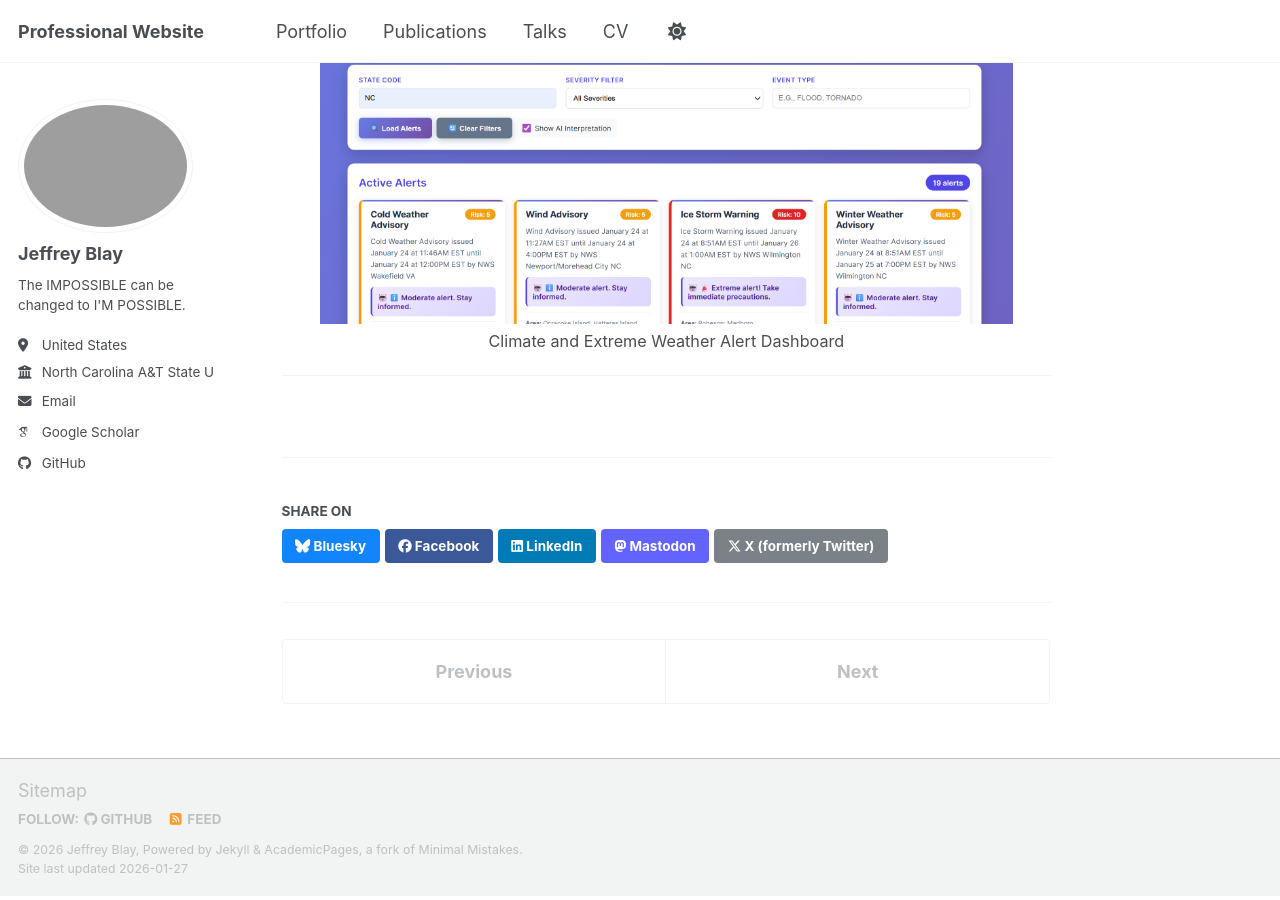
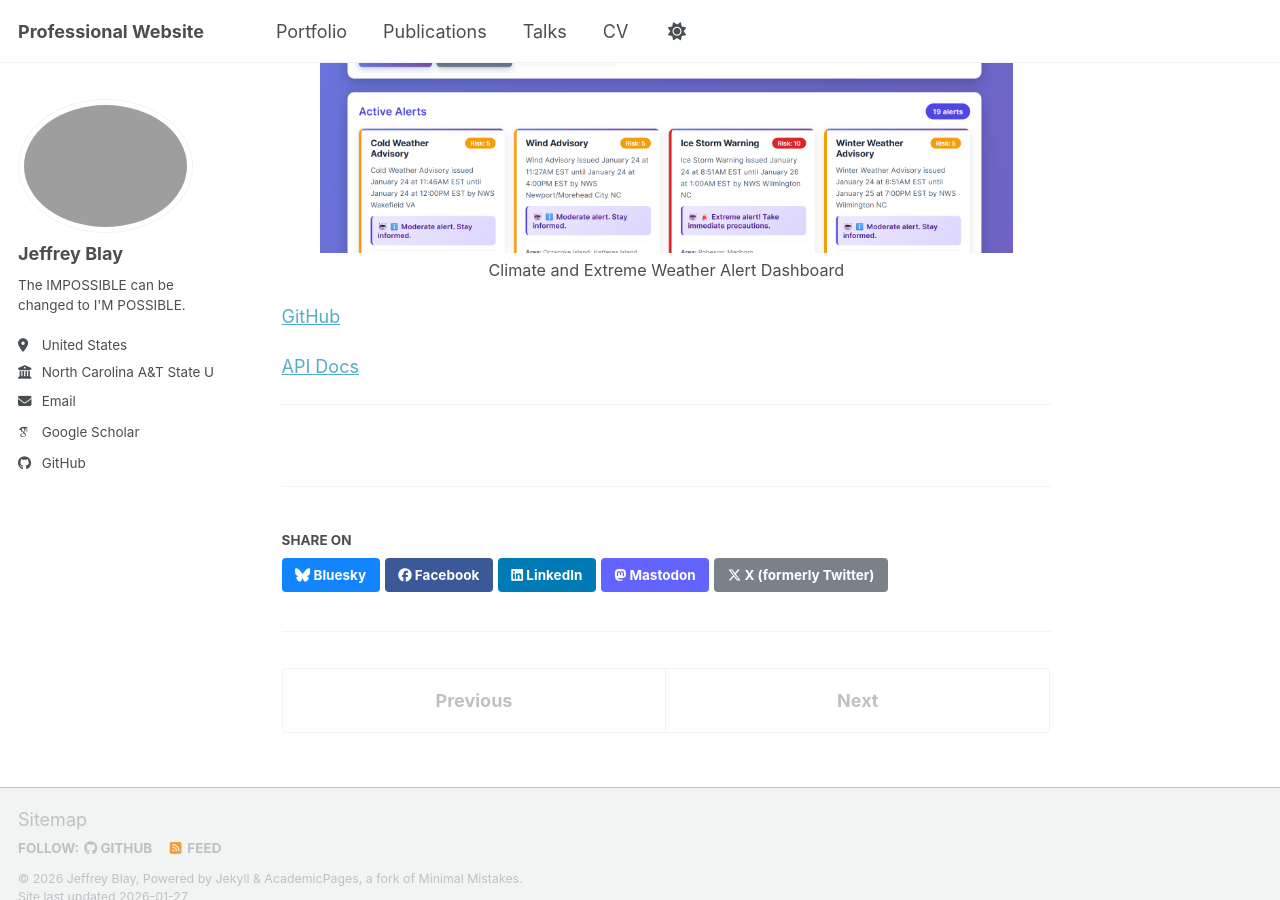
Before and after one commit to Jeffreyblay/jeffreyblay.github.io, a Jekyll site: the page built from _portfolio/apps.md, in a window 1280 px wide and 900 px high, scrolled down 1223 px. Built offline with Jekyll 4.4.1, drawn with Linux system fonts in a browser that asks for light colours; some web fonts are replaced; a script bundle is joined from its source files by our own code; library files that are not in the unit come from our copies.

Commit message:
final update

```diff
--- a/_portfolio/projects.md
+++ b/_portfolio/apps.md
@@ -5,7 +5,7 @@ collection: portfolio
 ---
 
 <!-- ADD PROJECT SUMMARY TO ALL PROJECTS-->
-### Climate and Extreme Weather Alert Dashboard
+## Climate and Extreme Weather Alert Dashboard
 
 **Summary:** This project is a full-stack web application that provides real-time weather monitoring and risk assessment by ingesting live National Weather Service alerts, processing them through an ETL pipeline, and delivering actionable insights via an interactive analytics dashboard.
 
@@ -19,15 +19,13 @@ collection: portfolio
 
 [Live Dashboard](https://jeffreyblay.github.io/climate-alert-dashboard/)
 
-[GitHub](https://github.com/Jeffreyblay/climate-alert-etl)
-
-[API Docs](https://climate-alert-etl.onrender.com/docs)
-
-
 <div style="text-align:center; margin-bottom:20px;">
   <img src="/images/projects/app_interface.png" alt="penalty" style="max-width:90%;">
   <p style="font-size:0.9em; margin-top:5px;">Climate and Extreme Weather Alert Dashboard</p>
 </div>
 
+[GitHub](https://github.com/Jeffreyblay/climate-alert-etl)
+
+[API Docs](https://climate-alert-etl.onrender.com/docs)
 
 ---
```
